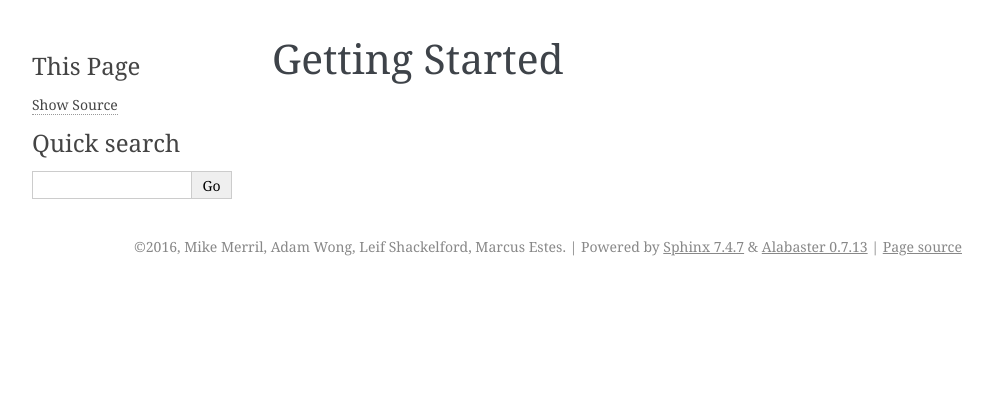
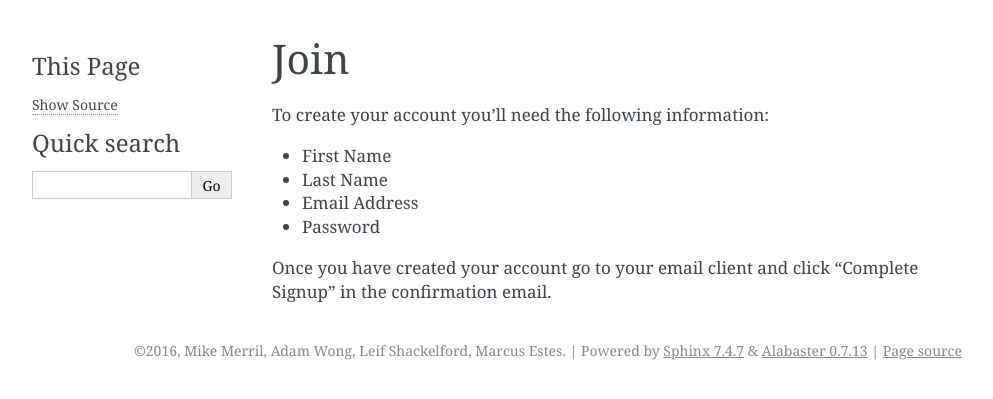
Before and after one commit to ChromaPDX/chroma-fund-docs, a Sphinx documentation site: the page built from docs/source/gettingstarted.md, in a window 1280 px wide. Shown: the top 399 px of the page, without its empty margins (148-1141 px from the left). Built offline with Sphinx 7.4.7, drawn with Linux system fonts in a browser that asks for light colours; pages that are not in the unit, such as notebooks, are missing from menus.

Commit message:
Update gettingstarted.md

```diff
--- a/docs/source/gettingstarted.md
+++ b/docs/source/gettingstarted.md
@@ -1 +1,10 @@
-## Getting Started
+## Join
+
+To create your account you'll need the following information:
+
+* First Name
+* Last Name
+* Email Address
+* Password
+
+Once you have created your account go to your email client and click "Complete Signup" in the confirmation email.
```
